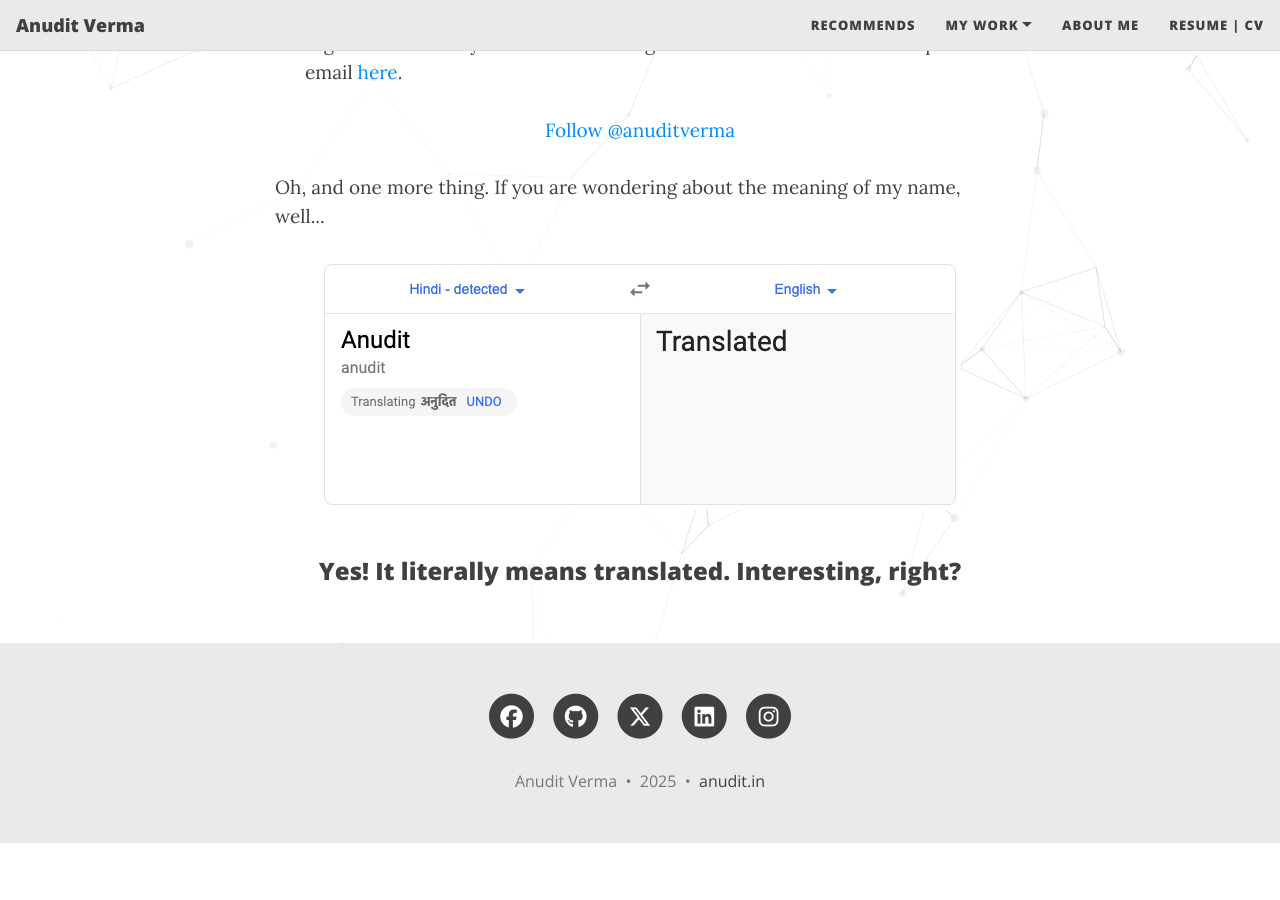
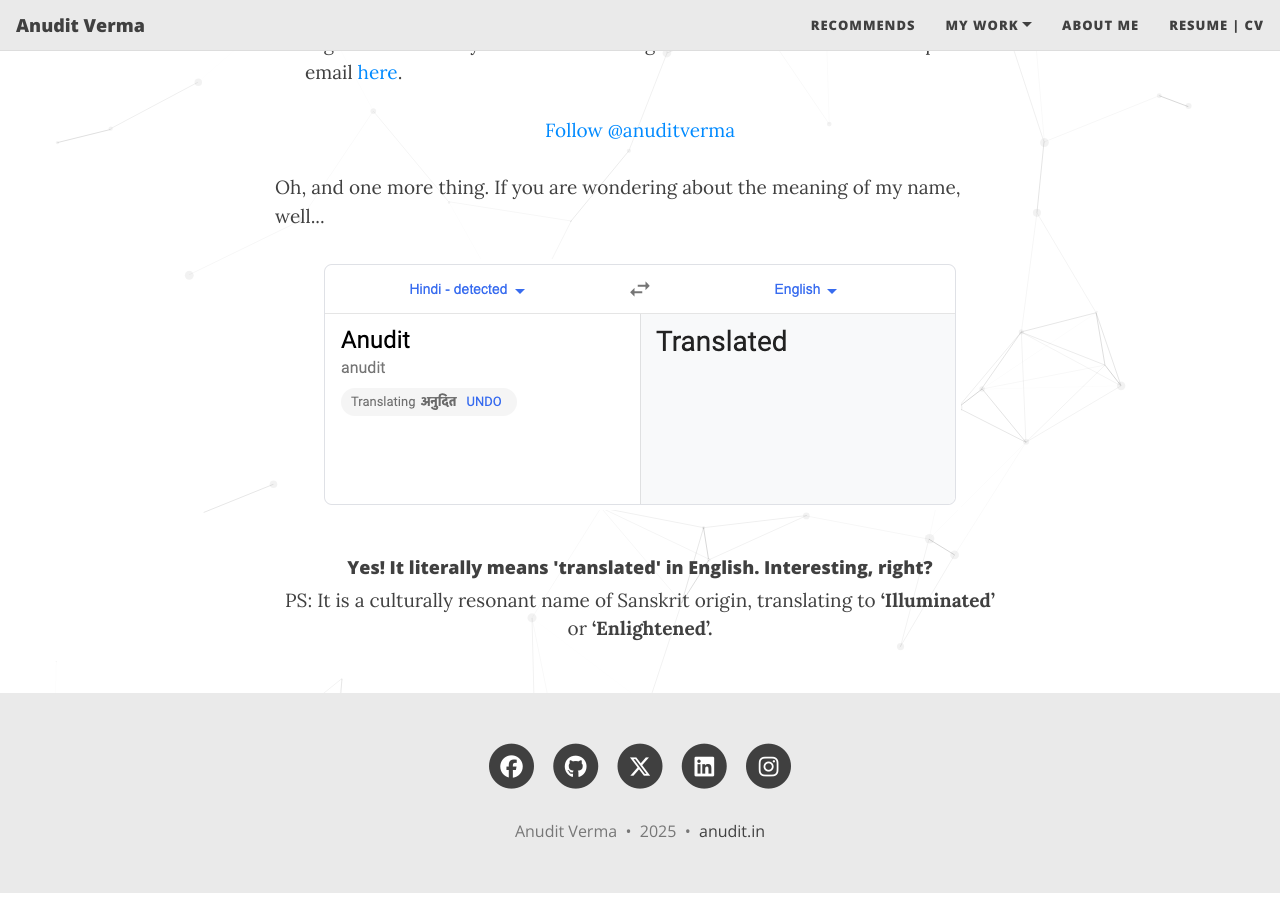
Before and after one commit to anuditverma/anuditverma.github.io, a Jekyll site: the page built from aboutme.md, in a window 1280 px wide and 900 px high, scrolled down 1316 px. Built offline with Jekyll 4.4.1, drawn with Linux system fonts in a browser that asks for light colours; comment, search, counter and statistics services are not loaded; before the commit the page ends 2166 px from its top, so only the background shows below that.

Commit message:
Page Update: Add meaning of name in PS

```diff
--- a/aboutme.md
+++ b/aboutme.md
@@ -60,4 +60,5 @@
 <br><br>
 <center><img src="/assets/img/anudit-meaning.png" alt="Meaning of name Anudit"></center>
 <br>
-<center><h3>Yes! It literally means translated. Interesting, right? </h3><center>
+<center><h4>Yes! It literally means 'translated' in English. Interesting, right? </h4><center>
+<center>PS: It is a culturally resonant name of Sanskrit origin, translating to <strong>‘Illuminated’</strong> or <strong>‘Enlightened’.</strong><center>
```
